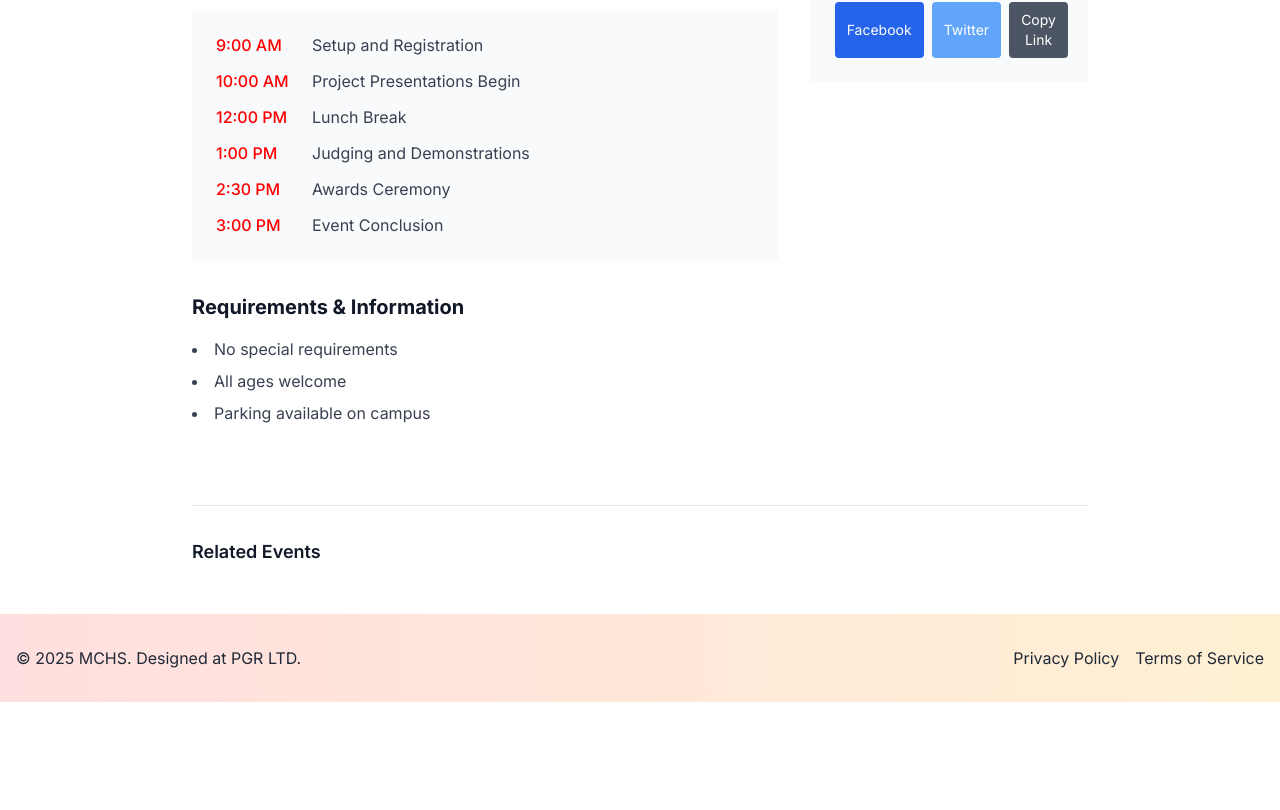
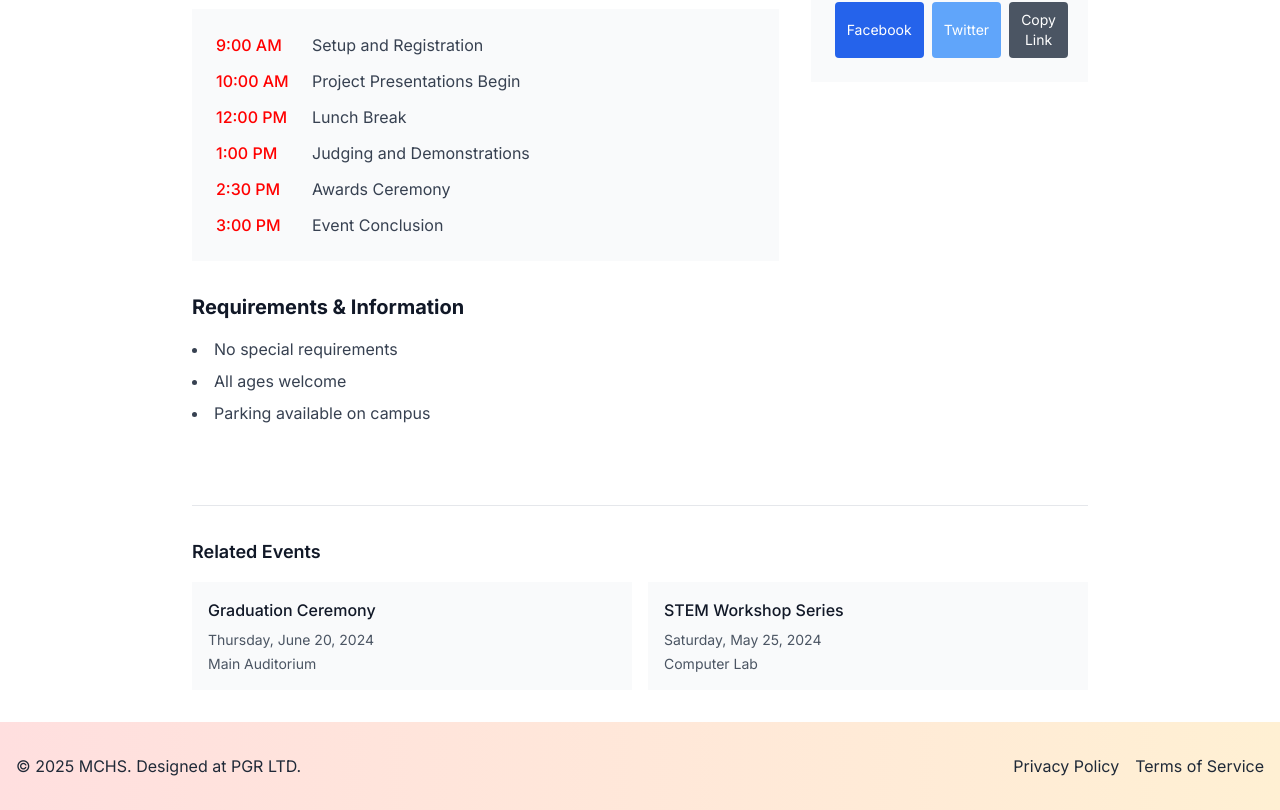
Before and after one commit to sulenchy/school-website, a Next.js app: page /events/1 in a window 1280 px wide. Shown: the part 1343-2153 px from the top of the page. Before the commit the page ends 2045 px from the top, so only its background shows below. Built offline with nearby package versions, Linux system fonts and the light colour scheme.

Commit message:
fix param promise error

```diff
--- a/app/events/[id]/page.tsx
+++ b/app/events/[id]/page.tsx
@@ -1,6 +1,7 @@
 import { notFound } from "next/navigation"
 import Link from "next/link"
 import Image from "next/image"
+import { use } from 'react';
 
 // This would typically come from a database or API
 const events = [
@@ -62,11 +63,186 @@ const events = [
       { time: "4:00 PM", activity: "Closing" },
     ],
   },
+  {
+    id: "3",
+    title: "Art Exhibition Opening",
+    description: "Showcase of student artwork from all grade levels featuring paintings, sculptures, and digital art.",
+    fullDescription:
+      "Celebrate the creativity of our talented students at the annual Art Exhibition. This year's exhibition features over 200 pieces including paintings, sculptures, photography, and digital art. The opening reception will include live music, refreshments, and artist talks by our student creators.",
+    date: "2024-06-12",
+    time: "6:00 PM - 8:00 PM",
+    location: "Art Gallery",
+    category: "Arts",
+    image: "/placeholder.svg?height=300&width=500",
+    organizer: "Art Department",
+    capacity: 200,
+    registered: 89,
+    price: "Free",
+    status: "upcoming",
+    featured: false,
+    requirements: ["Comfortable athletic wear recommended", "Bring water bottle", "Sunscreen advised"],
+    schedule: [
+      { time: "8:00 AM", activity: "Registration and Warm-up" },
+      { time: "9:00 AM", activity: "Opening Ceremony" },
+      { time: "9:30 AM", activity: "Track Events Begin" },
+      { time: "11:00 AM", activity: "Team Sports Tournaments" },
+      { time: "12:30 PM", activity: "Lunch Break" },
+      { time: "1:30 PM", activity: "Field Events" },
+      { time: "3:00 PM", activity: "Awards Ceremony" },
+      { time: "4:00 PM", activity: "Closing" },
+    ],
+  },
+  {
+    id: "4",
+    title: "Annual School Carnival",
+    description: "Fun-filled carnival with rides, games, food trucks, and entertainment for the whole family.",
+    fullDescription:
+      "Mark your calendars for our biggest event of the year! The Annual School Carnival features carnival rides, game booths, food trucks, live entertainment, and much more. All proceeds support school programs and facility improvements. Volunteer opportunities are available for families who want to help make this event a success.",
+    date: "2024-06-15",
+    time: "10:00 AM - 6:00 PM",
+    location: "School Grounds",
+    category: "Community",
+    image: "/placeholder.svg?height=300&width=500",
+    organizer: "PTA",
+    capacity: 1000,
+    registered: 678,
+    price: "Free admission, pay per activity",
+    status: "upcoming",
+    featured: true,
+    requirements: ["Comfortable athletic wear recommended", "Bring water bottle", "Sunscreen advised"],
+    schedule: [
+      { time: "8:00 AM", activity: "Registration and Warm-up" },
+      { time: "9:00 AM", activity: "Opening Ceremony" },
+      { time: "9:30 AM", activity: "Track Events Begin" },
+      { time: "11:00 AM", activity: "Team Sports Tournaments" },
+      { time: "12:30 PM", activity: "Lunch Break" },
+      { time: "1:30 PM", activity: "Field Events" },
+      { time: "3:00 PM", activity: "Awards Ceremony" },
+      { time: "4:00 PM", activity: "Closing" },
+    ],
+  },
+  {
+    id: "5",
+    title: "Graduation Ceremony",
+    description: "Commencement ceremony celebrating our graduating class of 2024.",
+    fullDescription:
+      "Join us as we celebrate the achievements of our graduating class of 2024. The ceremony will feature speeches from valedictorian and salutatorian, presentation of diplomas, and special recognition for outstanding achievements. A reception will follow the ceremony.",
+    date: "2024-06-20",
+    time: "7:00 PM - 9:00 PM",
+    location: "Main Auditorium",
+    category: "Academic",
+    image: "/placeholder.svg?height=300&width=500",
+    organizer: "Administration",
+    capacity: 600,
+    registered: 600,
+    price: "Free (invitation only)",
+    status: "upcoming",
+    featured: true,
+    requirements: ["Comfortable athletic wear recommended", "Bring water bottle", "Sunscreen advised"],
+    schedule: [
+      { time: "8:00 AM", activity: "Registration and Warm-up" },
+      { time: "9:00 AM", activity: "Opening Ceremony" },
+      { time: "9:30 AM", activity: "Track Events Begin" },
+      { time: "11:00 AM", activity: "Team Sports Tournaments" },
+      { time: "12:30 PM", activity: "Lunch Break" },
+      { time: "1:30 PM", activity: "Field Events" },
+      { time: "3:00 PM", activity: "Awards Ceremony" },
+      { time: "4:00 PM", activity: "Closing" },
+    ],
+  },
+  {
+    id: "6",
+    title: "Parent-Teacher Conference",
+    description: "Individual meetings between parents and teachers to discuss student progress.",
+    fullDescription:
+      "Schedule your individual meeting with your child's teachers to discuss academic progress, goals, and any concerns. Both in-person and virtual meetings are available. Please check your email for scheduling instructions and available time slots.",
+    date: "2024-04-15",
+    time: "3:00 PM - 8:00 PM",
+    location: "Classrooms",
+    category: "Academic",
+    image: "/placeholder.svg?height=300&width=500",
+    organizer: "Administration",
+    capacity: 300,
+    registered: 287,
+    price: "Free",
+    status: "past",
+    featured: false,
+    requirements: ["Comfortable athletic wear recommended", "Bring water bottle", "Sunscreen advised"],
+    schedule: [
+      { time: "8:00 AM", activity: "Registration and Warm-up" },
+      { time: "9:00 AM", activity: "Opening Ceremony" },
+      { time: "9:30 AM", activity: "Track Events Begin" },
+      { time: "11:00 AM", activity: "Team Sports Tournaments" },
+      { time: "12:30 PM", activity: "Lunch Break" },
+      { time: "1:30 PM", activity: "Field Events" },
+      { time: "3:00 PM", activity: "Awards Ceremony" },
+      { time: "4:00 PM", activity: "Closing" },
+    ],
+  },
+  {
+    id: "7",
+    title: "Winter Concert",
+    description: "Musical performances by school band, choir, and orchestra.",
+    fullDescription:
+      "Enjoy an evening of beautiful music performed by our talented students. The Winter Concert features performances by the school band, choir, and orchestra, showcasing classical pieces, contemporary songs, and holiday favorites.",
+    date: "2024-03-10",
+    time: "7:00 PM - 9:00 PM",
+    location: "Main Auditorium",
+    category: "Arts",
+    image: "/placeholder.svg?height=300&width=500",
+    organizer: "Music Department",
+    capacity: 400,
+    registered: 380,
+    price: "Free",
+    status: "past",
+    featured: false,
+    requirements: ["Comfortable athletic wear recommended", "Bring water bottle", "Sunscreen advised"],
+    schedule: [
+      { time: "8:00 AM", activity: "Registration and Warm-up" },
+      { time: "9:00 AM", activity: "Opening Ceremony" },
+      { time: "9:30 AM", activity: "Track Events Begin" },
+      { time: "11:00 AM", activity: "Team Sports Tournaments" },
+      { time: "12:30 PM", activity: "Lunch Break" },
+      { time: "1:30 PM", activity: "Field Events" },
+      { time: "3:00 PM", activity: "Awards Ceremony" },
+      { time: "4:00 PM", activity: "Closing" },
+    ],
+  },
+  {
+    id: "8",
+    title: "STEM Workshop Series",
+    description: "Hands-on workshops covering robotics, coding, and engineering for students and parents.",
+    fullDescription:
+      "Join our monthly STEM Workshop Series designed for students and their families. This month's workshop focuses on robotics and programming. Participants will learn basic coding concepts and build simple robots. All materials provided. No prior experience necessary.",
+    date: "2024-05-25",
+    time: "10:00 AM - 12:00 PM",
+    location: "Computer Lab",
+    category: "Academic",
+    image: "/placeholder.svg?height=300&width=500",
+    organizer: "STEM Department",
+    capacity: 30,
+    registered: 28,
+    price: "$10 per family",
+    status: "upcoming",
+    featured: false,
+    requirements: ["Comfortable athletic wear recommended", "Bring water bottle", "Sunscreen advised"],
+    schedule: [
+      { time: "8:00 AM", activity: "Registration and Warm-up" },
+      { time: "9:00 AM", activity: "Opening Ceremony" },
+      { time: "9:30 AM", activity: "Track Events Begin" },
+      { time: "11:00 AM", activity: "Team Sports Tournaments" },
+      { time: "12:30 PM", activity: "Lunch Break" },
+      { time: "1:30 PM", activity: "Field Events" },
+      { time: "3:00 PM", activity: "Awards Ceremony" },
+      { time: "4:00 PM", activity: "Closing" },
+    ],
+  },
   // Add more events here...
 ]
 
-export default function EventDetail({ params }: { params: { id: string } }) {
-  const event = events.find((e) => e.id === params.id)
+export default function EventDetail({ params }: { params: Promise< {id: string} > }) {
+    const { id } = use(params);
+  const event = events.find((e) => e.id === id)
 
   if (!event) {
     notFound()
--- a/app/gallery/[id]/page.tsx
+++ b/app/gallery/[id]/page.tsx
@@ -1,6 +1,6 @@
 "use client"
 
-import { useState, useEffect } from "react"
+import { useState, useEffect, use } from "react"
 import { notFound } from "next/navigation"
 import Image from "next/image"
 import Link from "next/link"
@@ -40,21 +40,22 @@ const images = [
   // Add more images as needed...
 ]
 
-export default function GalleryItem({ params }: { params: { id: string } }) {
+export default function GalleryItem({ params }: { params: Promise<{ id: string }> }) {
+  const {id } = use(params)
   const [image, setImage] = useState<(typeof images)[0] | null>(null)
   const [relatedImages, setRelatedImages] = useState<typeof images>([])
 
   useEffect(() => {
-    const foundImage = images.find((img) => img.id === params.id)
+    const foundImage = images.find((img) => img.id === id)
     if (foundImage) {
       setImage(foundImage)
       // Get related images from the same category
-      const related = images.filter((img) => img.id !== params.id && img.category === foundImage.category).slice(0, 4)
+      const related = images.filter((img) => img.id !== id && img.category === foundImage.category).slice(0, 4)
       setRelatedImages(related)
     } else {
       notFound()
     }
-  }, [params.id])
+  }, [id])
 
   if (!image) {
     return (
```
